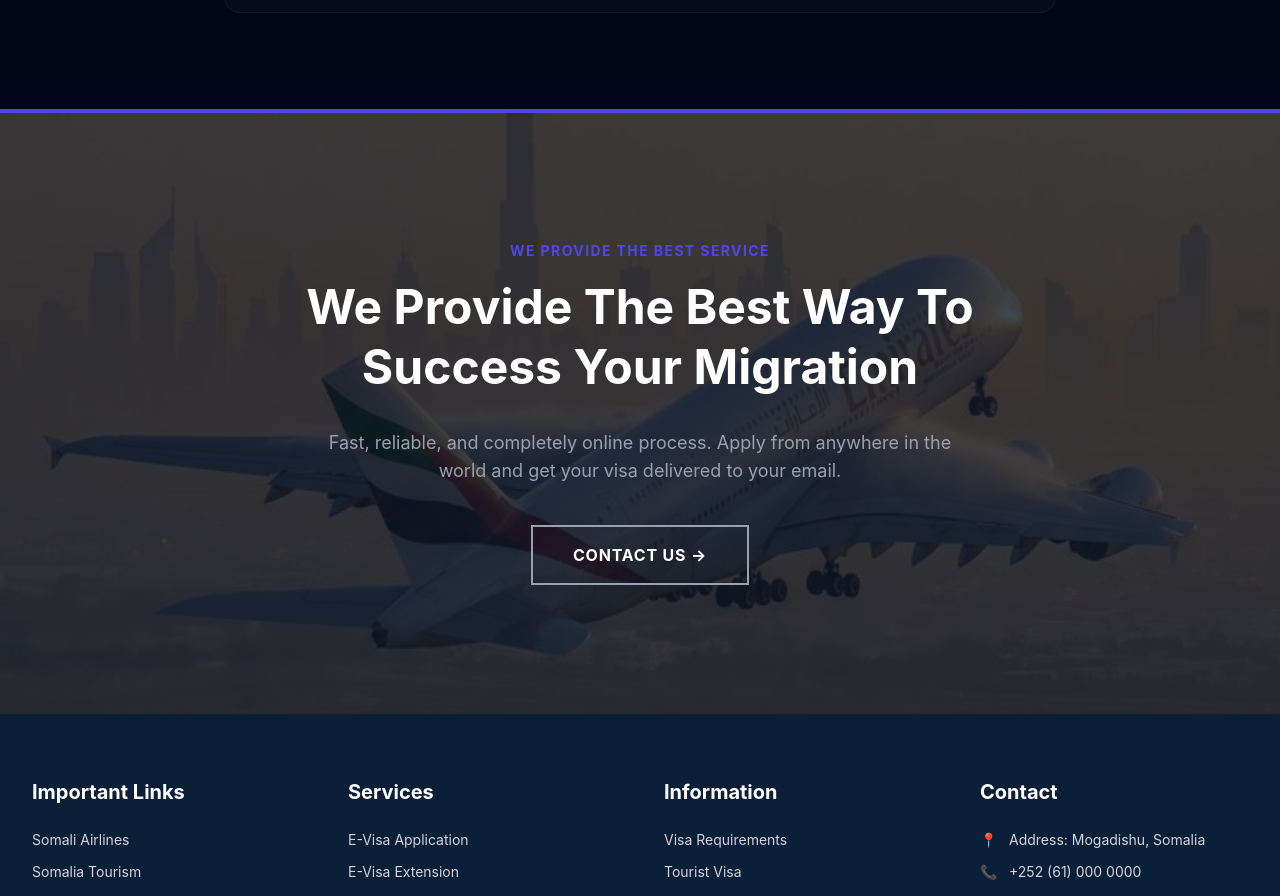
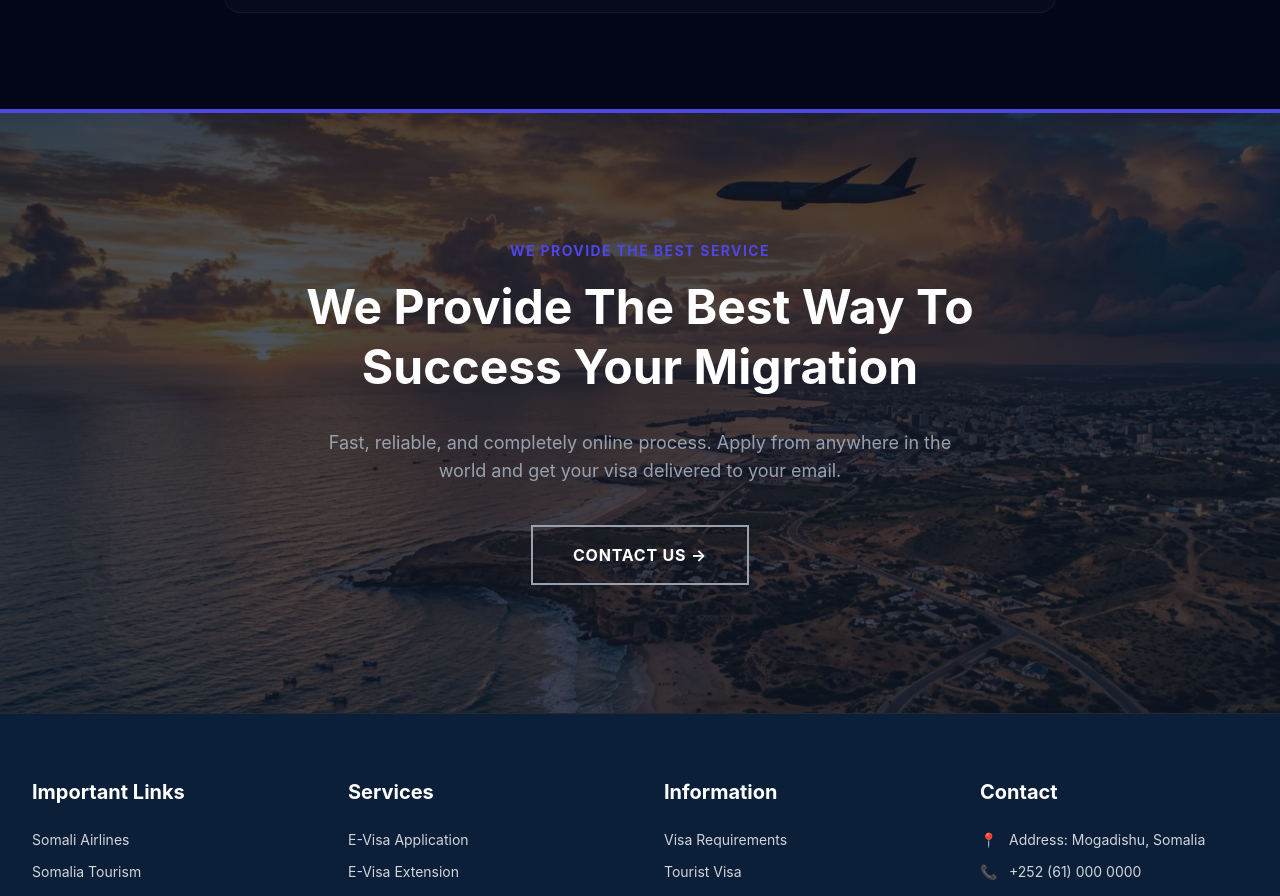
Before and after one commit to aliqays1/E-visa-system, a React (Vite) app in the folder frontend/: page / in a window 1280 px wide. Shown: the part 3735-4631 px from the top of the page. Built offline with nearby package versions, Linux system fonts and the light colour scheme; no server answers.

Commit message:
Replace Emirates A380 banner image with Somalia aerial sunset image

```diff
--- a/frontend/src/pages/Home.jsx
+++ b/frontend/src/pages/Home.jsx
@@ -3,6 +3,7 @@ import { Link } from 'react-router-dom';
 import { AuthContext } from '../context/AuthContext';
 import bannerImage from '../assets/The Queen of the Skies_ Emirates A380 Golden Hour Departure ✈️🌇.jpg';
 import airportHeroImage from '../assets/mogadishu-airport-hero.jpg';
+import migrationBannerImage from '../assets/somalia-migration-banner.jpg';
 import {
   PhoneIcon,
   EnvelopeIcon,
@@ -354,9 +355,9 @@ const Home = () => {
       <div className="relative py-32 bg-gray-900 border-t-4 border-primary">
          <div className="absolute inset-0">
           <img
-            className="w-full h-full object-cover opacity-20"
-            src={bannerImage}
-            alt="Emirates A380"
+            className="w-full h-full object-cover opacity-25"
+            src={migrationBannerImage}
+            alt="Somalia aerial view"
           />
         </div>
         <div className="relative max-w-4xl mx-auto px-4 sm:px-6 lg:px-8 text-center flex flex-col items-center">
```
Also changed, not shown: frontend/src/assets/somalia-migration-banner.jpg (added).
